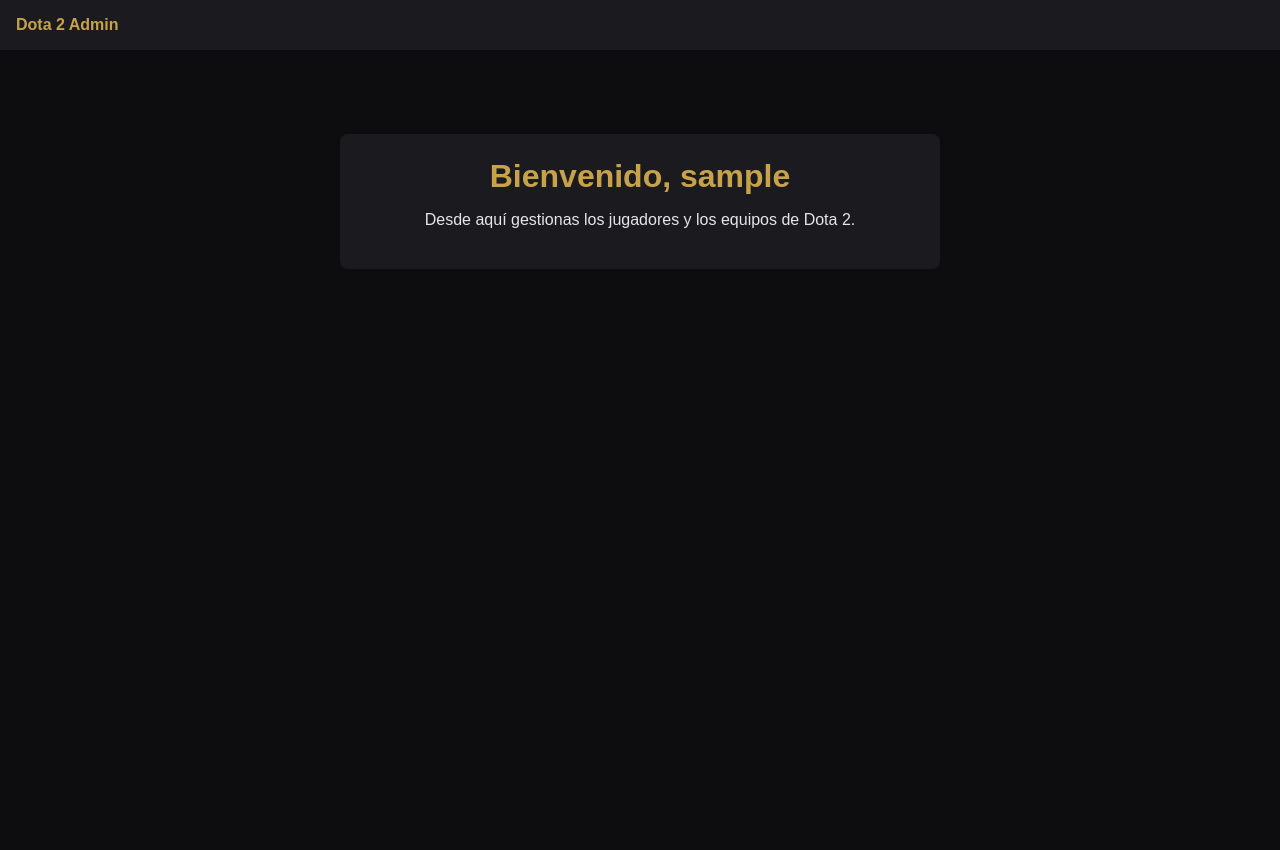
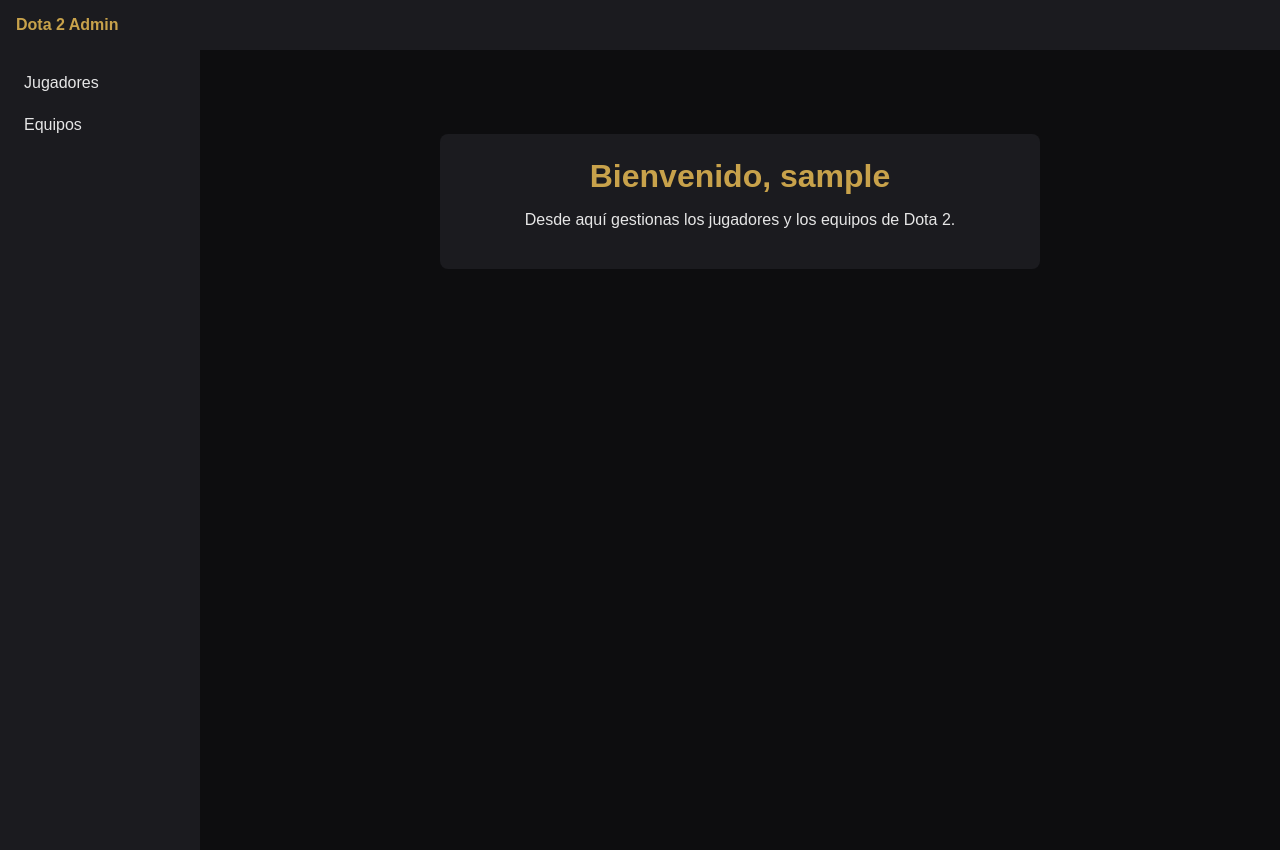
Before and after one commit to JORDYZAMATACAPCHA/proyecto-react, a React (Vite) app: page / in a window 1280 px wide. Before the commit the page ends 800 px from the top, so only its background shows below. Built offline with nearby package versions, Linux system fonts and the light colour scheme; no server answers; sample sign-in values are in the browser's storage.

Commit message:
agregamos el menu lateral

```diff
--- a/src/components/Layout.tsx
+++ b/src/components/Layout.tsx
@@ -1,14 +1,18 @@
 import { Outlet } from 'react-router-dom';
 import Navbar from './Navbar';
-import { Principal } from '../styles/Layout.styles';
+import Sidebar from './Sidebar';
+import { Cuerpo, Principal } from '../styles/Layout.styles';
 
 function Layout() {
   return (
     <div>
       <Navbar />
-      <Principal>
-        <Outlet />
-      </Principal>
+      <Cuerpo>
+        <Sidebar />
+        <Principal>
+          <Outlet />
+        </Principal>
+      </Cuerpo>
     </div>
   );
 }
--- a/src/components/Sidebar.tsx
+++ b/src/components/Sidebar.tsx
@@ -0,0 +1,12 @@
+import { Lateral, Enlace } from '../styles/Sidebar.styles';
+
+function Sidebar() {
+  return (
+    <Lateral>
+      <Enlace to="/jugadores">Jugadores</Enlace>
+      <Enlace to="/equipos">Equipos</Enlace>
+    </Lateral>
+  );
+}
+
+export default Sidebar;
--- a/src/styles/Sidebar.styles.ts
+++ b/src/styles/Sidebar.styles.ts
@@ -0,0 +1,23 @@
+import styled from '@emotion/styled';
+import { NavLink } from 'react-router-dom';
+
+export const Lateral = styled.nav`
+  background: ${(props) => props.theme.colors.card};
+  width: 200px;
+  min-height: 100vh;
+  padding: ${(props) => props.theme.spacing.medium};
+  display: flex;
+  flex-direction: column;
+  gap: ${(props) => props.theme.spacing.small};
+`;
+
+export const Enlace = styled(NavLink)`
+  color: ${(props) => props.theme.colors.text};
+  text-decoration: none;
+  padding: ${(props) => props.theme.spacing.small};
+
+  &.active {
+    background: ${(props) => props.theme.colors.primary};
+    color: ${(props) => props.theme.colors.white};
+  }
+`;
```
Also changed, not shown: src/pages/Inicio.tsx (line endings or trailing spaces).
